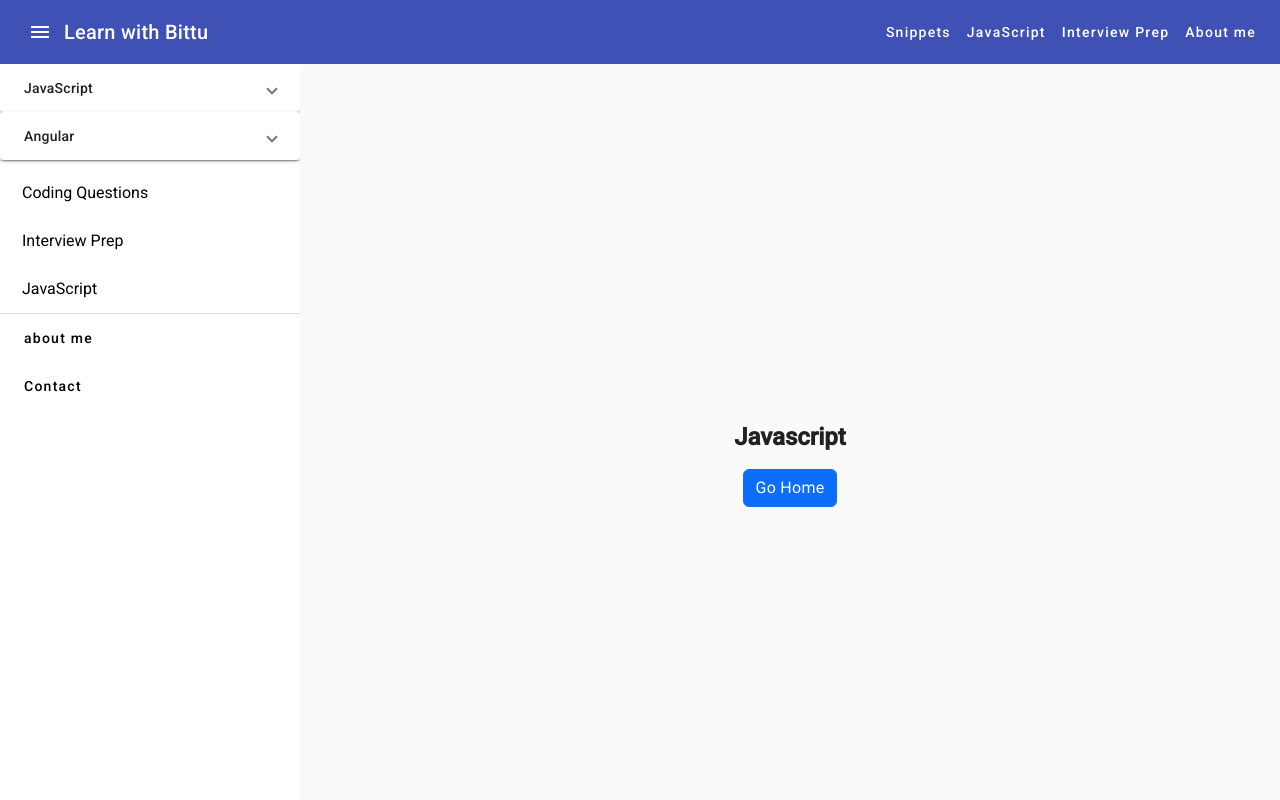
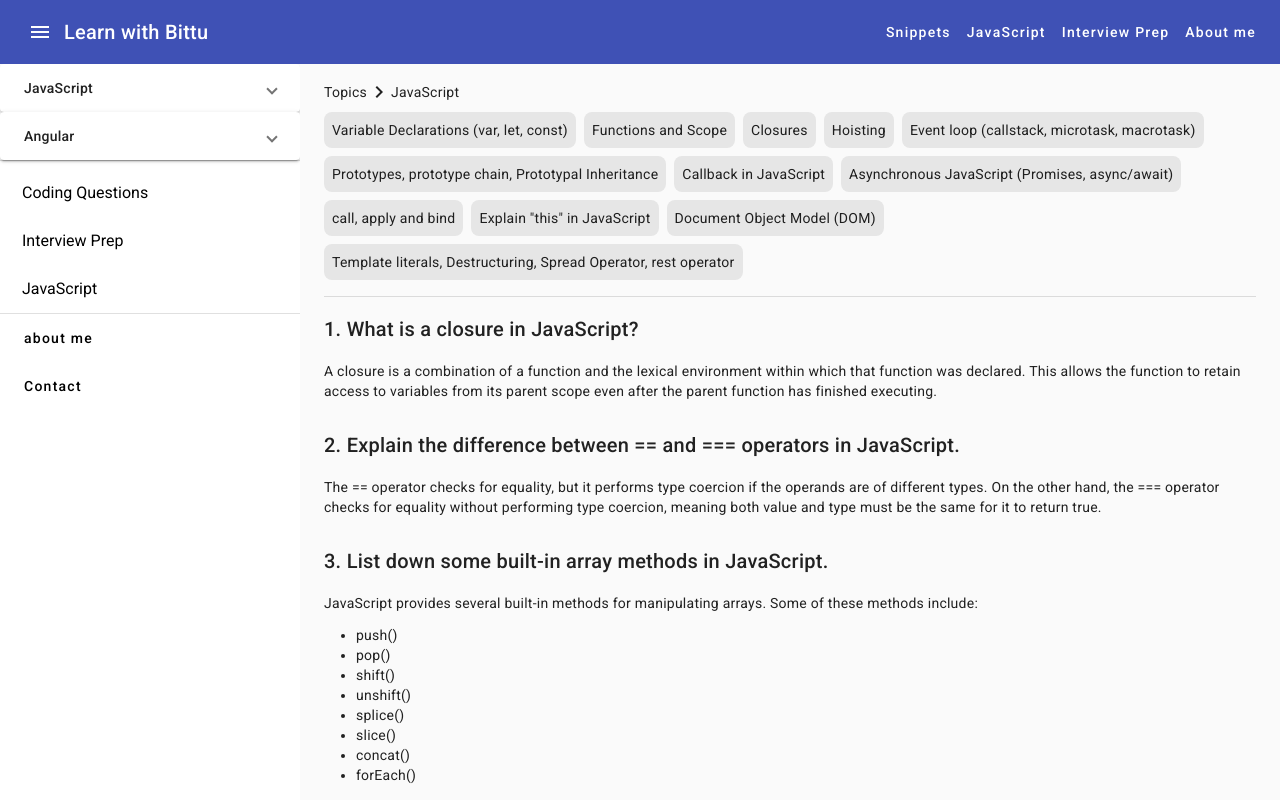
Before and after one commit to bittu1040/Learn-with-Bittu, an Angular app: page /javascript-articles in a window 1280 px wide. Built offline with nearby package versions, Linux system fonts and the light colour scheme.

Commit message:
created skeleton for adding topics(angular and javascript)

```diff
--- a/src/app/components/angular-articles/angular-articles.component.css
+++ b/src/app/components/angular-articles/angular-articles.component.css
@@ -0,0 +1,10 @@
+.custom-box {
+    background-color: rgb(230, 230, 230);
+    padding: 8px;
+    border-radius: 8px;
+}
+
+
+.custom-box:hover {
+    border: 1px solid #ffc107;
+}
--- a/src/app/components/angular-articles/angular-articles.component.html
+++ b/src/app/components/angular-articles/angular-articles.component.html
@@ -1,6 +1,63 @@
-<div class="d-flex align-items-center justify-content-center vh-100">
-    <div class="text-center">
-        <h1 class="display-1 fw-bold">Angular</h1>
-        <a href="index.html" class="btn btn-primary">Go Home</a>
+<div class="container">
+    <div class="row mt-2">
+        <div class="column">
+            <div class="d-flex align-items-center mt-2">
+                <div>Topics</div>
+                <mat-icon>keyboard_arrow_right</mat-icon>
+                <div>Angular</div>
+            </div>
+        </div>
     </div>
+
+
+    <div class="row mt-2 mb-3">
+        <div class="col">
+            <div class="d-flex flex-wrap gap-2">
+                <div *ngFor="let topic of AngularTopics" class="custom-box">{{topic.name}}</div>
+            </div>
+        </div>
+    </div>
+
+    <mat-divider></mat-divider>
+
+    <div class="row mt-3">
+        <div class="col">
+            <h2>1. List down all Life Cycle Hooks in Angular</h2>
+            <p>Angular provides 8 life cycle hooks. These are:</p>
+            <ul style="display: flex; flex-direction: column; gap: 4px;">
+                <li>ngOnChanges</li>
+                <li>ngOnInit</li>
+                <li>ngDoCheck</li>
+                <li>ngAfterContentInit</li>
+                <li>ngAfterContentChecked</li>
+                <li>ngAfterViewInit</li>
+                <li>ngAfterViewChecked</li>
+                <li>ngOnDestroy</li>
+            </ul>
+        </div>
+    </div>
+
+    <div class="row mt-3">
+        <div class="col">
+            <h2>2. What is Two-Way Data Binding in Angular?</h2>
+            <p>Two-way data binding in Angular means that the data flow happens in both directions: from the component class to the template and from the template to the component class. This is typically achieved using the [(ngModel)] syntax in Angular.</p>
+        </div>
+    </div>
+
+    <div class="row mt-3">
+        <div class="col">
+            <h2>3. Explain the difference between ngIf and ngShow in Angular.</h2>
+            <p>ngIf and ngShow are both Angular directives used for conditionally displaying elements in the DOM.</p>
+            <ul style="display: flex; flex-direction: column; gap: 4px;">
+                <li><strong>ngIf:</strong> Removes or recreates the element in the DOM based on a condition. When the condition is false, the element is removed from the DOM. When the condition is true, the element is added to the DOM.</li>
+                <li><strong>ngShow:</strong> Hides or shows the element based on a condition using CSS display property. When the condition is false, the element is hidden by setting its display property to none. When the condition is true, the element is shown by setting its display property to its original value.</li>
+            </ul>
+        </div>
+    </div>
+
+
+
+
+
+
 </div>
--- a/src/app/components/angular-articles/angular-articles.component.ts
+++ b/src/app/components/angular-articles/angular-articles.component.ts
@@ -1,10 +1,20 @@
-import { Component } from '@angular/core';
+import { Component, OnInit } from '@angular/core';
+import { listOfQuestions } from '../../shared/topics';
 
 @Component({
   selector: 'app-angular-articles',
   templateUrl: './angular-articles.component.html',
   styleUrls: ['./angular-articles.component.css']
 })
-export class AngularArticlesComponent {
+export class AngularArticlesComponent implements OnInit {
+
+  AngularTopics:any
+  constructor() { }
+
+  ngOnInit(): void {
+    this.AngularTopics= listOfQuestions.filter((data)=>{
+      return data.category=="angular"
+    })
+  }
 
 }
--- a/src/app/components/javascript-articles/javascript-articles.component.css
+++ b/src/app/components/javascript-articles/javascript-articles.component.css
@@ -0,0 +1,10 @@
+.custom-box {
+    background-color: rgb(230, 230, 230);
+    padding: 8px;
+    border-radius: 8px;
+}
+
+
+.custom-box:hover {
+    border: 1px solid #ffc107;
+}
--- a/src/app/components/javascript-articles/javascript-articles.component.html
+++ b/src/app/components/javascript-articles/javascript-articles.component.html
@@ -1,6 +1,55 @@
-<div class="d-flex align-items-center justify-content-center vh-100">
-    <div class="text-center">
-        <h1 class="display-1 fw-bold">Javascript</h1>
-        <a href="index.html" class="btn btn-primary">Go Home</a>
+<div class="container">
+    <div class="row mt-2">
+        <div class="column">
+            <div class="d-flex align-items-center mt-2">
+                <div>Topics</div>
+                <mat-icon>keyboard_arrow_right</mat-icon>
+                <div>JavaScript</div>
+            </div>
+        </div>
     </div>
+
+
+    <div class="row mt-2 mb-3">
+        <div class="col">
+            <div class="d-flex flex-wrap gap-2">
+                <div *ngFor="let topic of JSTopics" class="custom-box">{{topic.name}}</div>
+            </div>
+        </div>
+    </div>
+
+    <mat-divider></mat-divider>
+
+    <div class="row mt-3">
+        <div class="col">
+            <h2>1. What is a closure in JavaScript?</h2>
+            <p>A closure is a combination of a function and the lexical environment within which that function was declared. This allows the function to retain access to variables from its parent scope even after the parent function has finished executing.</p>
+        </div>
+    </div>
+
+    <div class="row mt-3">
+        <div class="col">
+            <h2>2. Explain the difference between == and === operators in JavaScript.</h2>
+            <p>The == operator checks for equality, but it performs type coercion if the operands are of different types. On the other hand, the === operator checks for equality without performing type coercion, meaning both value and type must be the same for it to return true.</p>
+        </div>
+    </div>
+
+    <div class="row mt-3">
+        <div class="col">
+            <h2>3. List down some built-in array methods in JavaScript.</h2>
+            <p>JavaScript provides several built-in methods for manipulating arrays. Some of these methods include:</p>
+            <ul>
+                <li>push()</li>
+                <li>pop()</li>
+                <li>shift()</li>
+                <li>unshift()</li>
+                <li>splice()</li>
+                <li>slice()</li>
+                <li>concat()</li>
+                <li>forEach()</li>
+            </ul>
+        </div>
+    </div>
+
+
 </div>
--- a/src/app/components/javascript-articles/javascript-articles.component.ts
+++ b/src/app/components/javascript-articles/javascript-articles.component.ts
@@ -1,10 +1,17 @@
-import { Component } from '@angular/core';
-
+import { Component, OnInit } from '@angular/core';
+import { listOfQuestions } from 'app/shared/topics';
 @Component({
   selector: 'app-javascript-articles',
   templateUrl: './javascript-articles.component.html',
   styleUrls: ['./javascript-articles.component.css']
 })
-export class JavascriptArticlesComponent {
+export class JavascriptArticlesComponent implements OnInit {
 
+JSTopics:any
+
+ngOnInit(): void {
+  this.JSTopics= listOfQuestions.filter((data)=>{
+    return data.category=="javascript"
+  })
 }
+}
```
